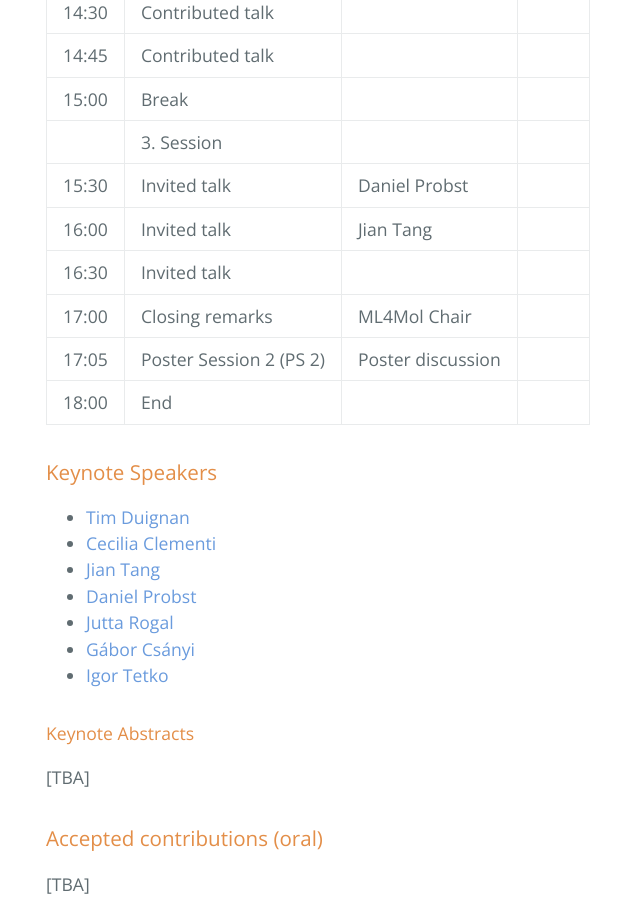
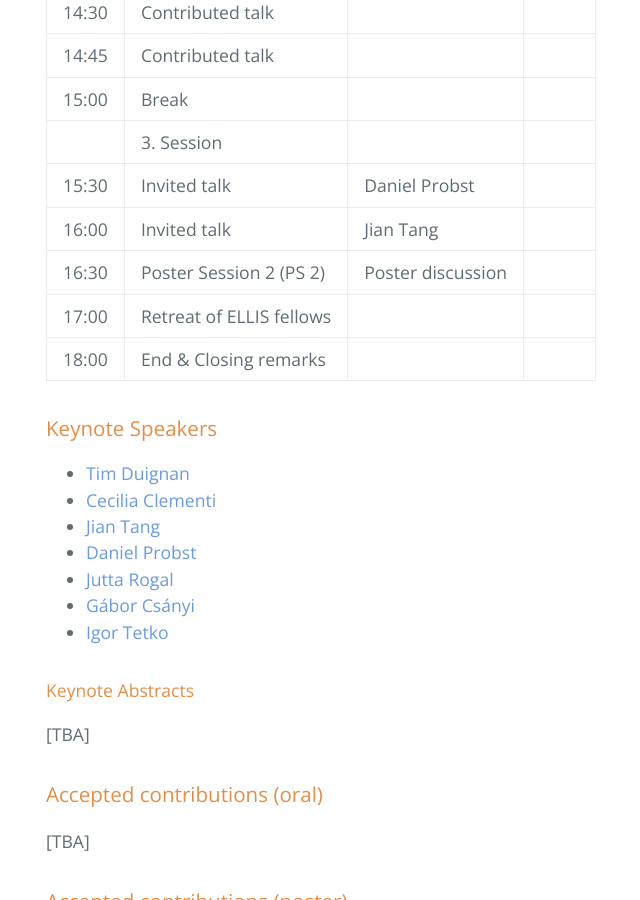
Before and after one commit to moleculediscovery/workshop2024, a Jekyll site: the page built from index.md, in a window 1280 px wide and 900 px high, scrolled down 2146 px. Shown: the whole window, without its empty margins (178-818 px from the left). Built offline with Jekyll 4.4.1, drawn with Linux system fonts in a browser that asks for light colours; our own code applies the rules of GitHub Pages for plain Markdown files.

Commit message:
Update index.md

```diff
--- a/index.md
+++ b/index.md
@@ -39,10 +39,9 @@ Fri, Dec 6th, 09:00 am - 6:00 pm, CET; venue: Fritz Haber Institute of the Max P
 |              | 3. Session            |  |             	 |
 | 15:30             |	Invited talk             | Daniel Probst |  |
 | 16:00             |	Invited talk             | Jian Tang |	 |
-| 16:30             |	Invited talk             |	|  |
-| 17:00             |	Closing remarks             | ML4Mol Chair   | |
-| 17:05             |	Poster Session 2 (PS 2)             | Poster discussion   |	 |
-| 18:00             |	End             |              | |
+| 16:30             |	Poster Session 2 (PS 2)             | Poster discussion   |	 |
+| 17:00             |	Retreat of ELLIS fellows         |  |	 |
+| 18:00             |	End & Closing remarks            |              | |
 
 
 
```
